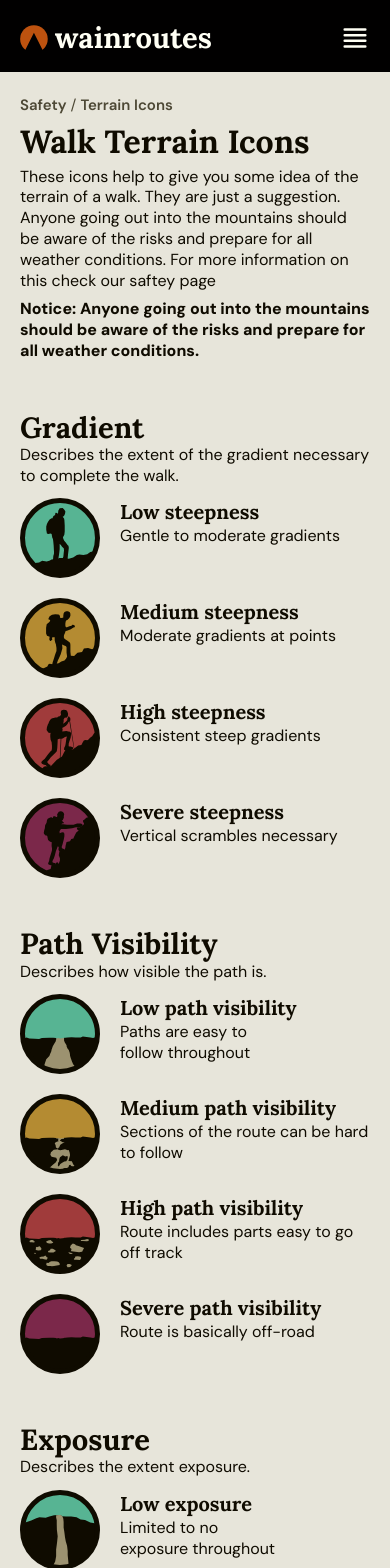
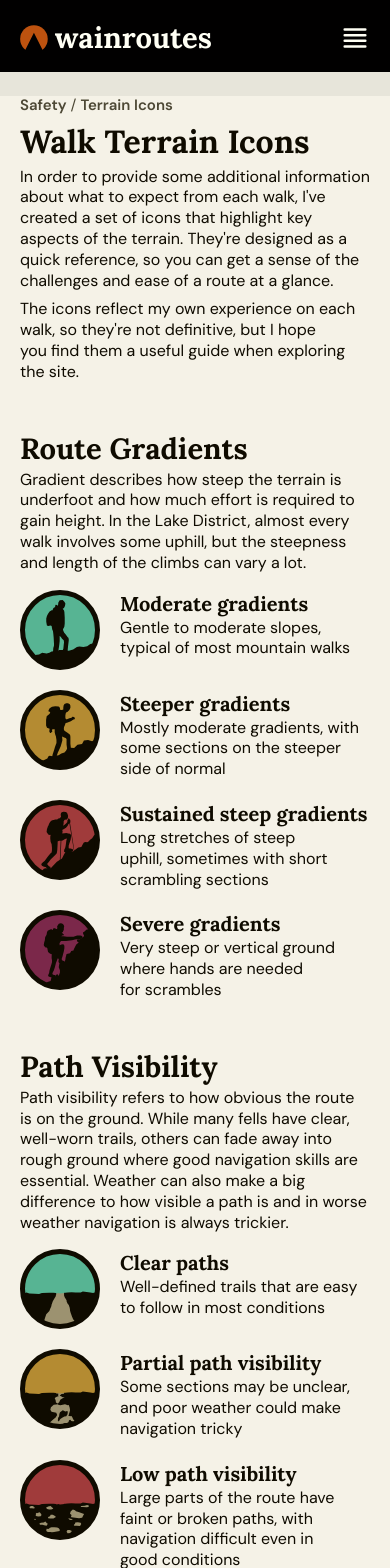
Before and after one commit to joe-cupit/wainroutes, a Next.js app: page /safety/terrain-icons in a window 390 px wide. Shown: the top 1568 px of the page. Built offline with nearby package versions, Linux system fonts and the light colour scheme.

Commit message:
Add content to terrain page and info button linking from walk page

```diff
--- a/src/app/safety/terrain-icons/Terrain.module.css
+++ b/src/app/safety/terrain-icons/Terrain.module.css
@@ -1,6 +1,23 @@
+.page {
+  background-color: var(--clr-bg);
+}
+
+.page section {
+  margin-block-end: var(--gap-800);
+}
+
 .main {
   display: grid;
   gap: var(--gap-800);
+}
+
+.terrainGroup {
+  display: grid;
+  gap: var(--gap-300);
+
+  & p {
+    max-width: none;
+  }
 }
 
 .iconGroup {
@@ -10,7 +27,6 @@
   gap: var(--gap-500);
 
   margin-block-start: var(--gap-400);
-  max-width: 75rem;
 }
 
 .iconGroup svg {
@@ -41,3 +57,47 @@
     --_svg-size: 5rem;
   }
 }
+
+
+.noteContainer {
+  display: grid;
+  column-gap: var(--gap-800);
+  row-gap: var(--gap-700);
+  grid-template-columns: 2fr 1.2fr;
+  align-items: center;
+}
+
+.note {
+  display: grid;
+  gap: var(--gap-400);
+  height: fit-content;
+
+  & a {
+    color: var(--clr-primary-300);
+    text-decoration: underline;
+  }
+  & a:hover {
+    color: var(--clr-primary-400)
+  }
+}
+
+.noteImage {
+  position: relative;
+  width: 100%;
+  height: 100%;
+  aspect-ratio: 4 / 3;
+}
+
+@media (max-width: 50rem) {
+  .noteContainer {
+    grid-template-columns: 1fr;
+  }
+
+  .noteImage {
+    grid-row-start: 1;
+    max-width: 30rem;
+    aspect-ratio: 5 / 3;
+
+    margin-inline: auto;
+  }
+}
--- a/src/app/safety/terrain-icons/consts.tsx
+++ b/src/app/safety/terrain-icons/consts.tsx
@@ -1,25 +1,38 @@
-export const terrainTitles = {
-  1: "Low",
-  2: "Medium",
-  3: "High",
-  4: "Severe",
+export const gradientTitles = {
+  1: "Moderate gradients",
+  2: "Steeper gradients",
+  3: "Sustained steep gradients",
+  4: "Severe gradients",
+}
+export const gradientLevels = {
+  1: "Gentle to moderate slopes, typical of most mountain walks",
+  2: "Mostly moderate gradients, with some sections on the steeper side of normal",
+  3: "Long stretches of steep uphill, sometimes with short scrambling sections",
+  4: "Very steep or vertical ground where hands are needed for scrambles",
 }
 
-export const gradientLevels = {
-  1: "Gentle to moderate gradients",
-  2: "Moderate gradients at points",
-  3: "Consistent steep gradients",
-  4: "Vertical scrambles necessary",
+export const pathLevels = {
+  1: "Well-defined trails that are easy to follow in most conditions",
+  2: "Some sections may be unclear, and poor weather could make navigation tricky",
+  3: "Large parts of the route have faint or broken paths, with navigation difficult even in good conditions",
+  4: "Significant stretches without a clear path, requiring careful navigation in all conditions",
 }
-export const pathLevels = {
-  1: "Paths are easy to follow throughout",
-  2: "Sections of the route can be hard to follow",
-  3: "Route includes parts easy to go off track",
-  4: "Route is basically off-road",
+export const pathTitles = {
+  1: "Clear paths",
+  2: "Partial path visibility",
+  3: "Low path visibility",
+  4: "No visible path",
+}
+
+export const exposureTitles = {
+  1: "Minimal exposure",
+  2: "Moderate exposure",
+  3: "High exposure",
+  4: "Severe exposure",
 }
 export const exposureLevels = {
-  1: "Limited to no exposure throughout",
-  2: "Moments of reasonable exposure",
-  3: "Consistent significant exposure",
-  4: "Extremely dangerous exposure",
+  1: "Little to no sense of exposure throughout the walk",
+  2: "Some exposed sections, often avoidable with care",
+  3: "Compulsary stretches of significant exposure that require a head for heights",
+  4: "Very exposed ground with a high level of risk only suitable for experienced, confident walkers",
 }
--- a/src/app/safety/terrain-icons/page.tsx
+++ b/src/app/safety/terrain-icons/page.tsx
@@ -6,8 +6,9 @@ import Link from "next/link";
 import { createPageMetadata } from "@/utils/metadata";
 import Breadcrumbs from "@/components/Breadcrumbs/Breadcrumbs";
 
-import { exposureLevels, gradientLevels, pathLevels, terrainTitles } from "./consts";
+import { exposureLevels, exposureTitles, gradientLevels, gradientTitles, pathLevels, pathTitles } from "./consts";
 import { TerrainExposureIcon, TerrainGradientIcon, TerrainPathIcon } from "@/icons/TerrainIcons";
+import Image from "next/image";
 
 
 export function generateMetadata() {
@@ -24,7 +25,7 @@ export default function page() {
   const terrainLevels : (1 | 2 | 3 | 4)[] = [1, 2, 3, 4];
 
   return (
-    <main>
+    <main className={styles.page}>
       <section>
         <div className={styles.main}>
           <div style={{display: "grid", gap: "0.5rem"}}>
@@ -35,20 +36,19 @@ export default function page() {
               }}
             />
             <h1 className={fontStyles.title}>Walk Terrain Icons</h1>
-            <p>These icons help to give you some idea of the terrain of a walk. They are just a suggestion. Anyone going out into the mountains should be aware of the risks and prepare for all weather conditions. For more information on this check our <Link href="/safety">saftey page</Link></p>
-
-            <p><b>Notice: Anyone going out into the mountains should be aware of the risks and prepare for all weather conditions.</b></p>
+            <p>In order to provide some additional information about what to expect from each walk, I've created a set of icons that highlight key aspects of the terrain. They're designed as a quick reference, so you can get a sense of the challenges and ease of a route at a glance.</p>
+            <p>The icons reflect my own experience on each walk, so they're not definitive, but I hope you find them a useful guide when exploring the site.</p>
           </div>
 
           <div className={styles.terrainGroup}>
-            <h2 className={fontStyles.heading} id="gradient">Gradient</h2>
-            <p>Describes the extent of the gradient necessary to complete the walk.</p>
+            <h2 className={fontStyles.heading} id="gradient">Route Gradients</h2>
+            <p>Gradient describes how steep the terrain is underfoot and how much effort is required to gain height. In the Lake District, almost every walk involves some uphill, but the steepness and length of the climbs can vary a lot.</p>
             <ul className={styles.iconGroup}>
               {terrainLevels.map(index =>
                 <li key={index}>
                   <TerrainGradientIcon level={index} />
                   <div>
-                    <h3 className={fontStyles.subheading}>{terrainTitles[index] + " steepness"}</h3>
+                    <h3 className={fontStyles.subheading}>{gradientTitles[index]}</h3>
                     <p>{gradientLevels[index]}</p>
                   </div>
                 </li>
@@ -56,15 +56,15 @@ export default function page() {
             </ul>
           </div>
 
-          <div>
+          <div className={styles.terrainGroup}>
             <h2 className={fontStyles.heading} id="path">Path Visibility</h2>
-            <p>Describes how visible the path is.</p>
+            <p>Path visibility refers to how obvious the route is on the ground. While many fells have clear, well-worn trails, others can fade away into rough ground where good navigation skills are essential. Weather can also make a big difference to how visible a path is and in worse weather navigation is always trickier.</p>
             <ul className={styles.iconGroup}>
               {terrainLevels.map(index =>
                 <li key={index}>
                   <TerrainPathIcon level={index} />
                   <div>
-                    <h3 className={fontStyles.subheading}>{terrainTitles[index] + " path visibility"}</h3>
+                    <h3 className={fontStyles.subheading}>{pathTitles[index]}</h3>
                     <p>{pathLevels[index]}</p>
                   </div>
                 </li>
@@ -72,30 +72,47 @@ export default function page() {
             </ul>
           </div>
 
-          <div>
+          <div className={styles.terrainGroup}>
             <h2 className={fontStyles.heading} id="exposure">Exposure</h2>
-            <p>Describes the extent exposure.</p>
+            <p>Exposure refers to how close the route comes to steep drops and the seriousness of the consequences of a fall. Some people are more comfortable with exposure than others, but knowing what to expect helps you prepare mentally as well as physically.</p>
             <ul className={styles.iconGroup}>
               {terrainLevels.map(index =>
                 <li key={index}>
                   <TerrainExposureIcon level={index} />
                   <div>
-                    <h3 className={fontStyles.subheading}>{terrainTitles[index] + " exposure"}</h3>
+                    <h3 className={fontStyles.subheading}>{exposureTitles[index]}</h3>
                     <p>{exposureLevels[index]}</p>
                   </div>
                 </li>
               )}
             </ul>
           </div>
-
-          <div>
-            <b>Be prepared.</b>
-          </div>
         </div>
-
       </section>
 
-      <div style={{height: "5rem"}}></div>
+      <section>
+        <div className={styles.noteContainer}>
+          <div className={styles.note}>
+            <div>
+              <b>Be prepared.</b>
+              <h2 className={fontStyles.heading}>A Note on These Ratings</h2>
+            </div>
+            <p>These ratings are based on my own experience and are intended only as a guide. Terrain and conditions in the Lake District can change quickly, and everyone's confidence levels and abilities are different.</p>
+            <p>If you're planning a walk, you must judge for yourself whether you and everyone you are going with are prepared and are confident in your abilities. Always bring the right gear, plenty of food and water, check the weather conditions, and be aware of the risks in mountain walking.</p>
+            <p>More information on how to best prepare can be found on our <Link href="/safety">safety page</Link> and many freely available resources on the internet.</p>
+          </div>
+
+        <div className={styles.noteImage}>
+          <Image
+            src="/images/terrain-icons.JPEG"
+            fill={true}
+            sizes="(min-width: 832px): 480px, 100vw"
+            alt="A well prepared walker on top of a snow-covered mountain"
+          />
+        </div>
+        </div>
+      </section>
+
     </main>
   )
 }
--- a/src/app/walks/[slug]/Walk.module.css
+++ b/src/app/walks/[slug]/Walk.module.css
@@ -7,7 +7,7 @@
 
   --_max-section-width: calc((2 * var(--_image-overflow)) + var(--_main-width) + var(--_aside-width) + var(--_body-gap));
 
-  margin-block: 0;
+  margin-block-start: 0;
 }
 .walk section {
   max-width: min(var(--_max-section-width), 100vw);
@@ -387,18 +387,48 @@
 
 
 .terrain {
-  gap: var(--gap-300);
+  gap: 0.5rem;
+}
+.terrainTitle {
+  display: flex;
+  gap: 1ch;
+  align-items: center;
+
+  & a {
+    width: 1.5ch;
+    height: 1.5ch;
+    color: var(--clr-text-muted);
+
+    transition-property: color, scale;
+    transition-duration: 100ms;
+  }
+  & a:hover {
+    color: var(--clr-text);
+    scale: 1.1;
+  }
+  & svg {
+    width: 100%;
+    height: 100%;
+  }
 }
 .terrainMain {
   display: flex;
   flex-direction: column;
-  gap: var(--gap-300);
+  gap: 1rem;
 }
 .terrainBadges {
   list-style: none;
   display: flex;
   flex-direction: column;
   gap: var(--gap-300);
+
+  & svg {
+    cursor: pointer;
+    transition: scale 100ms;
+  }
+  & svg:hover {
+    scale: 1.075;
+  }
 }
 .terrainBadge {
   display: grid;
@@ -412,12 +442,16 @@
   font-size: var(--fs-500);
   font-weight: var(--fw-medium);
 }
-.terrain svg {
-  cursor: pointer;
-  transition: scale 100ms;
-}
-.terrain svg:hover {
-  scale: 1.075;
+.walkTerrainNote {
+  display: flex;
+  gap: 0.5ch;
+  padding-inline-start: 0.5ch;
+
+  color: var(--clr-text-muted);
+
+  &::before {
+    content: "*";
+  }
 }
 
 
--- a/src/icons/MaterialIcons.tsx
+++ b/src/icons/MaterialIcons.tsx
@@ -147,3 +147,9 @@ export function MoreIcon() {
     <GoogleIcon d="M600-160v-280h280v280H600ZM440-520v-280h440v280H440ZM80-160v-280h440v280H80Zm0-360v-280h280v280H80Zm440-80h280v-120H520v120ZM160-240h280v-120H160v120Zm520 0h120v-120H680v120ZM160-600h120v-120H160v120Zm360 0Zm-80 240Zm240 0ZM280-600Z" />
   )
 }
+
+export function InfoIcon() {
+  return (
+    <GoogleIcon d="M440-280h80v-240h-80v240Zm40-320q17 0 28.5-11.5T520-640q0-17-11.5-28.5T480-680q-17 0-28.5 11.5T440-640q0 17 11.5 28.5T480-600Zm0 520q-83 0-156-31.5T197-197q-54-54-85.5-127T80-480q0-83 31.5-156T197-763q54-54 127-85.5T480-880q83 0 156 31.5T763-763q54 54 85.5 127T880-480q0 83-31.5 156T763-197q-54 54-127 85.5T480-80Zm0-80q134 0 227-93t93-227q0-134-93-227t-227-93q-134 0-227 93t-93 227q0 134 93 227t227 93Zm0-320Z" />
+  )
+}
```
Also changed, not shown: src/app/walks/[slug]/components/Aside/components/Terrain.tsx (+17 -9 lines).
